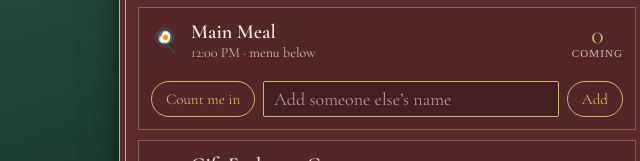
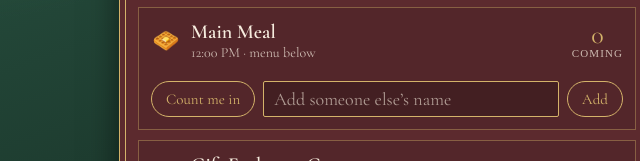
Before and after one commit to nozola/Green-Family-Christmas-2026, a plain HTML site: page index.html in a window 1280 px wide. Shown: the part 579-740 px from the top of the page, 253-893 px from the left. Drawn offline with nearby package versions, Linux system fonts and the light colour scheme; no server answers; a web font is replaced by a local one.

Commit message:
Update index.html

```diff
--- a/index.html
+++ b/index.html
@@ -97,7 +97,7 @@ const $=id=>document.getElementById(id),nameEl=$("name");nameEl.value=me;
 nameEl.addEventListener("input",()=>{me=nameEl.value.trim();try{localStorage.setItem("gfc-name",me)}catch(e){}});
 function say(t){$("msg").textContent=t}
 function esc(s){return String(s).replace(/[&<>"]/g,c=>({"&":"&amp;","<":"&lt;",">":"&gt;",'"':"&quot;"}[c]))}
-const EVENTS=[["r1","❄️","Winstice Bags","9–10 AM · when everyone wakes up",true],["r2","🍳","Main Meal","12:00 PM · menu below",true],["r3","🎁","Gift Exchange Game","2:00 PM · after the meal<br>Gift value: around $15–$30",true]];
+const EVENTS=[["r1","❄️","Winstice Bags","9–10 AM · when everyone wakes up",true],["r2","🧇","Main Meal","12:00 PM · menu below",true],["r3","🎁","Gift Exchange Game","2:00 PM · after the meal<br>Gift value: around $15–$30",true]];
 function renderSched(){
   const keep={},act=document.activeElement&&document.activeElement.id;["r1","r2","r3"].forEach(p=>{const i=$("ra-"+p);if(i)keep[p]=i.value});
   $("sched").innerHTML=EVENTS.map(([p,ico,t,when,rsvp])=>{
```
